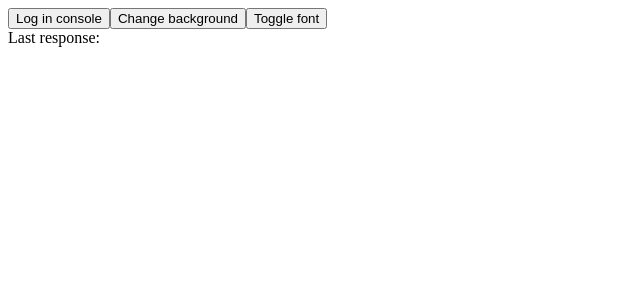
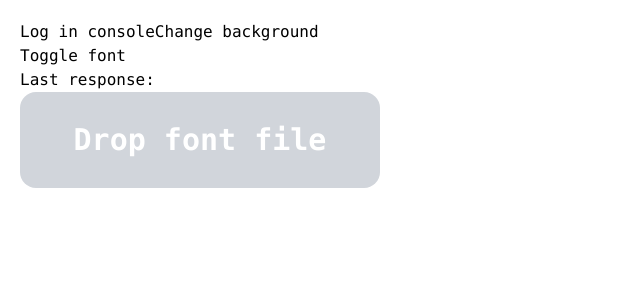
Before and after one commit to mewoph/typetuner-extension, a Vue app: page / in a window 1280 px wide. Shown: the top 300 px of the page, without its empty margins (0-640 px from the left). Built offline with nearby package versions, Linux system fonts and the light colour scheme.

Commit message:
Create FontDrop component

```diff
--- a/package.json
+++ b/package.json
@@ -15,9 +15,12 @@
     "@vue/cli-plugin-babel": "~4.5.0",
     "@vue/cli-plugin-eslint": "~4.5.0",
     "@vue/cli-service": "~4.5.0",
+    "autoprefixer": "^9.8.6",
     "babel-eslint": "^10.1.0",
     "eslint": "^6.7.2",
     "eslint-plugin-vue": "^6.2.2",
+    "postcss": "^7.0.35",
+    "tailwindcss": "npm:@tailwindcss/postcss7-compat@^2.1.2",
     "vue-cli-plugin-browser-extension": "^0.25.2",
     "vue-template-compiler": "^2.6.11"
   },
--- /dev/null
+++ b/postcss.config.js
@@ -0,0 +1,6 @@
+module.exports = {
+  plugins: {
+    tailwindcss: {},
+    autoprefixer: {},
+  },
+}
--- /dev/null
+++ b/src/components/FontDrop.vue
@@ -0,0 +1,63 @@
+<template>
+  <div class="fontdrop relative">
+    <div class="w-full h-24 bg-gray-300 p-5 rounded-2xl text-white flex items-center"
+      @dragenter="dragenter"
+      @dragover="dragover"
+      @drop="drop">
+      <div class="file-remover" v-if="this.file">
+        <div>
+          <span class="font-black text-lg">{{fileName}}</span>
+        </div>
+        <button @click="removeFile" class="text-red-700">Remove</button>
+      </div>
+      <div class="file-uploader" v-else>
+        <input type="file" id="file-input" class="hidden"/>
+        <label for="file-input" class="absolute inset-0 flex items-center justify-center text-center text-3xl font-black">Drop font file</label>
+      </div>
+    </div>
+    <div v-if="this.file">
+    </div>
+  </div>
+</template>
+
+<script>
+export default {
+  data() {
+    return {
+      file: null,
+    };
+  },
+
+  computed: {
+    fileName() {
+      return this.file.name;
+    },
+  },
+
+  methods: {
+    removeFile() {
+      this.file = null;
+    },
+    dragenter(e) {
+      e.stopPropagation();
+    },
+    dragover(e) {
+      e.preventDefault();
+    },
+    drop(e) {
+      e.stopPropagation();
+      e.preventDefault();
+
+      const dt = e.dataTransfer;
+      const files = dt.files;
+
+      this.handleFiles(files);
+    },
+    handleFiles(fileList) {
+      for (let i = 0; i < fileList.length; i++) {
+        this.file = fileList[i];
+      }
+    },
+  },
+};
+</script>
--- a/src/content.js
+++ b/src/content.js
@@ -3,6 +3,8 @@ import {
   CHANGE_BG_COLOR,
   CHANGE_FONT
 } from './utils/actions';
+
+console.log('content');
 
 browser.runtime.onMessage.addListener((request) => {
   const { msg } = request;
--- /dev/null
+++ b/src/index.css
@@ -0,0 +1,3 @@
+@tailwind base;
+@tailwind components;
+@tailwind utilities;
--- a/src/popup/App.vue
+++ b/src/popup/App.vue
@@ -1,9 +1,10 @@
 <template>
-  <div class="popup">
+  <div class="popup font-mono p-5">
     <button @click="logConsole">Log in console</button>
     <button @click="changeBgColor">Change background</button>
     <button @click="changeFont">Toggle font</button>
     <div>Last response: {{ response }}</div>
+    <FontDrop/>
   </div>
 </template>
 
@@ -16,12 +17,18 @@ import {
   sendMessagePromise
 } from '../utils/actions';
 
+import FontDrop from '@/components/FontDrop';
+
 export default {
   data() {
     return {
       fontToggled: true,
       response: '',
     };
+  },
+
+  components: {
+    FontDrop,
   },
 
   computed: {},
@@ -52,7 +59,7 @@ export default {
       });
       this.fontToggled = !this.fontToggled;
     }
-  }
+  },
 };
 </script>
 
--- a/src/popup/main.js
+++ b/src/popup/main.js
@@ -1,5 +1,6 @@
 import Vue from 'vue'
 import App from './App.vue'
+import '@/index.css'
 
 /* eslint-disable no-new */
 new Vue({
--- /dev/null
+++ b/tailwind.config.js
@@ -0,0 +1,11 @@
+module.exports = {
+  purge: ['./index.html', './src/**/*.{vue,js,ts,jsx,tsx}'],
+  darkMode: 'media',
+  theme: {
+    extend: {},
+  },
+  variants: {
+    extend: {},
+  },
+  plugins: [],
+}
```
Also changed, not shown: 1 other file (tests, documents, lock files or other folders).
